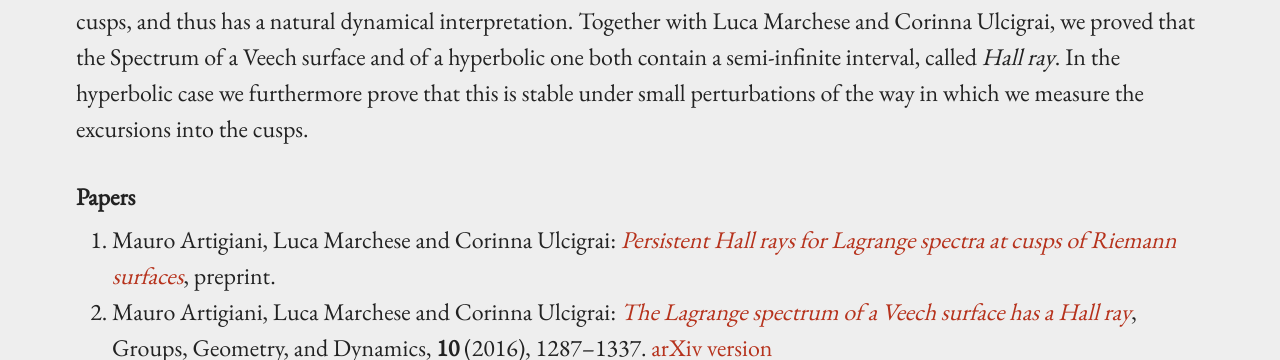
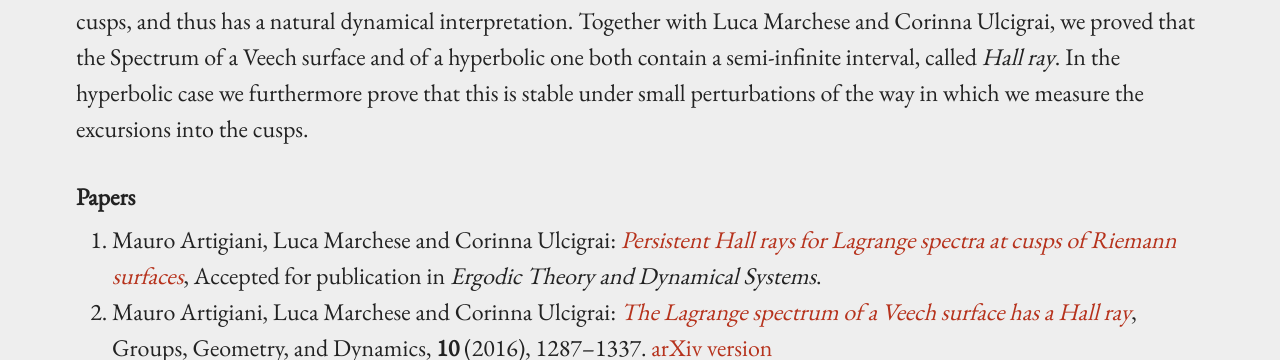
Before and after one commit to m-artigiani/m-artigiani.github.io, a Jekyll site: the page built from research.md, in a window 1280 px wide and 900 px high, scrolled down 1677 px, cut to the strip 0-360 px from the top of the window. Built offline with Jekyll 4.4.1, drawn with Linux system fonts in a browser that asks for light colours.

```diff
--- a/research.md
+++ b/research.md
@@ -34,7 +34,7 @@ Together with Luca Marchese and Corinna Ulcigrai, we proved that the Spectrum of
 In the hyperbolic case we furthermore prove that this is stable under small perturbations of the way in which we measure the excursions into the cusps.
 
 #### Papers
-1. Mauro Artigiani, Luca Marchese and Corinna Ulcigrai: [*Persistent Hall rays for Lagrange spectra at cusps of Riemann surfaces*](https://arxiv.org/abs/1710.02042), preprint.
+1. Mauro Artigiani, Luca Marchese and Corinna Ulcigrai: [*Persistent Hall rays for Lagrange spectra at cusps of Riemann surfaces*](https://arxiv.org/abs/1710.02042), Accepted for publication in *Ergodic Theory and Dynamical Systems*.
 2. Mauro Artigiani, Luca Marchese and Corinna Ulcigrai: [*The Lagrange spectrum of a Veech surface has a Hall ray*](https://doi.org/10.4171/GGD/384), Groups, Geometry, and Dynamics, **10** (2016), 1287--1337. [arXiv version](https://arxiv.org/abs/1409.7023)
 
 <center>
```
Also changed, not shown: _pages/calculo2018.md (+1 -0 lines), 3 other files.
